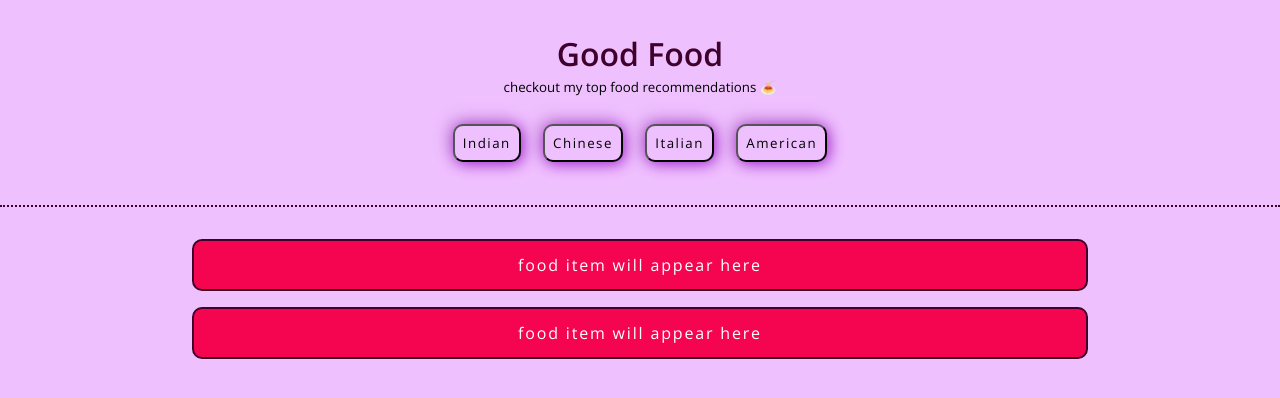
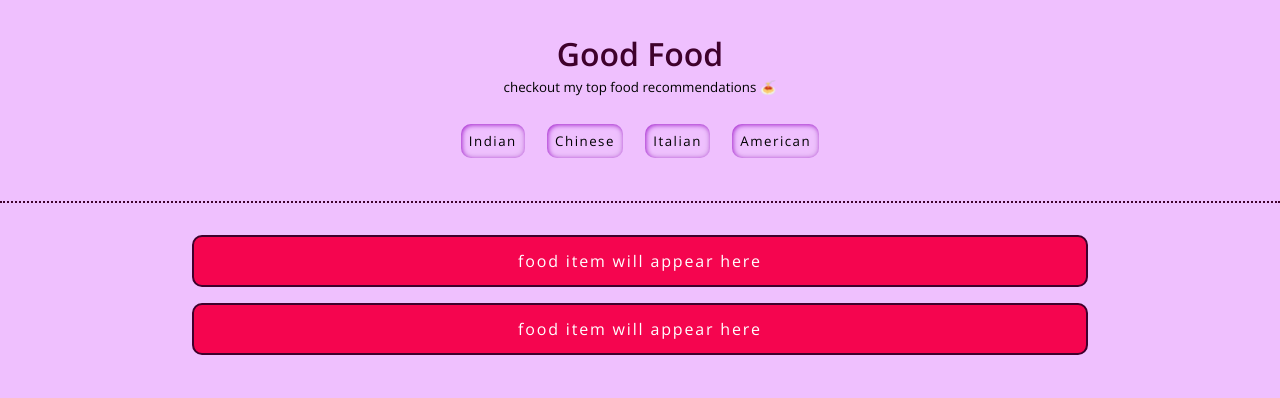
Before and after one commit to jay-rajput30/mark-nine-lets-eat, a React (Create React App) app: page / in a window 1280 px wide. Shown: the top 398 px of the page. Built offline with nearby package versions, Linux system fonts and the light colour scheme.

Commit message:
refactor: updated style

```diff
--- a/src/styles.css
+++ b/src/styles.css
@@ -41,6 +41,7 @@ h1 {
 .btn {
   margin: 0.7rem;
   padding: 0.5rem;
+  border: none;
   /* border: 2px solid var(--primary-color); */
   border-radius: 10px;
   font-family: inherit;
@@ -48,7 +49,7 @@ h1 {
   transition: all 0.3s ease-in;
   background-color: var(--alternate-color);
   -moz-box-shadow: 2px 2px 15px 0 #d04afc, -5px -5px 18px 0 #faebff;
-  box-shadow: 2px 2px 15px 0 #a221cd, -5px -5px 18px 0 #d09fe0;
+  box-shadow: 1px 1px 5px 0 #a221cd inset, -2px -2px 6px 0 #e4bcf1 inset;
 }
 
 .btn:hover {
```
